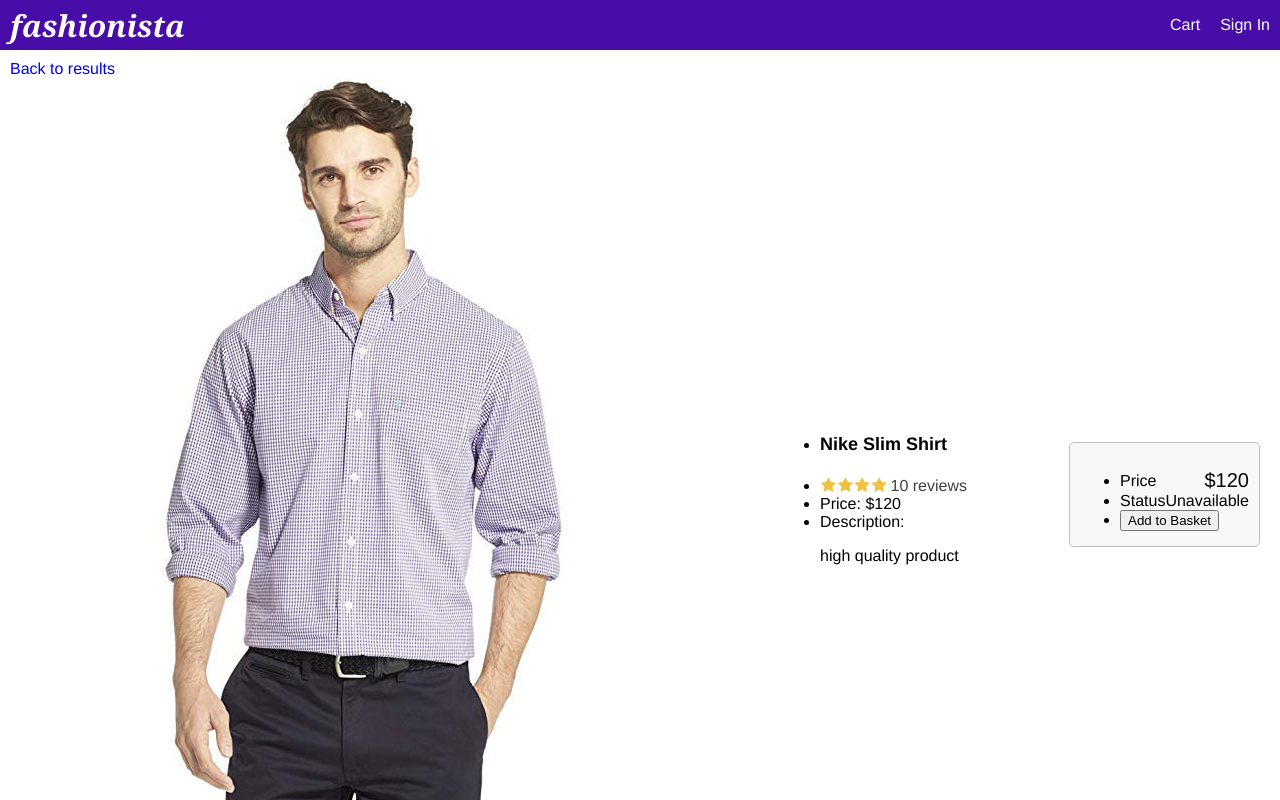
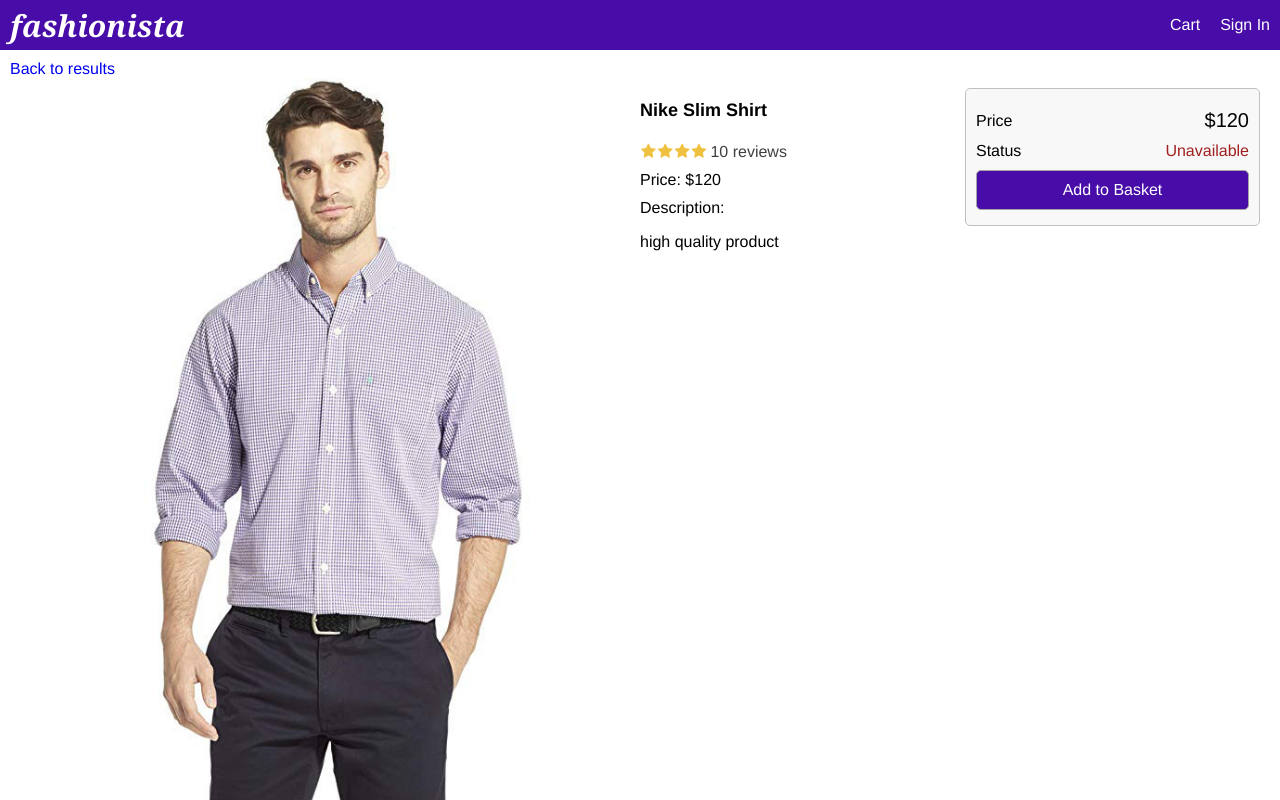
Before and after one commit to mittranj8/fashionista, a React (Create React App) app in the folder frontend/: page /product/1 in a window 1280 px wide. Shown: the top 800 px of the page. Built offline with nearby package versions, Linux system fonts and the light colour scheme.

Commit message:
added styles to product details

```diff
--- a/frontend/src/index.css
+++ b/frontend/src/index.css
@@ -61,6 +61,41 @@ a:hover {
   color: #f72585;
 }
 
+ul {
+  padding: 0;
+  margin: 0;
+  list-style-type: none;
+}
+
+li {
+  margin-top: 1rem;
+}
+
+button {
+  color: #fff;
+  padding: 1rem;
+  border-radius: 0.5rem;
+  border: 0.1rem #a4a4a4 solid;
+  font-size: 1.6rem;
+  font-family: Helvetica, Arial, sans-serif;
+  -webkit-font-smoothing: antialiased;
+  -moz-osx-font-smoothing: grayscale;
+  cursor: pointer;
+  background-color: #f8f8f8;
+}
+
+button:hover {
+  border: 0.2rem #f72585 solid;
+}
+
+button.primary {
+  background-color: #480ca8;
+}
+
+button.block {
+  width: 100%;
+}
+
 /* Header */
 header a {
   color: #fff;
@@ -86,6 +121,18 @@ a.brand {
   justify-content: center;
 }
 
+.row.top {
+  align-items: flex-start;
+}
+
+.col-1 {
+  flex: 1 1 25rem;
+}
+
+.col-2 {
+  flex: 2 1 50rem;
+}
+
 /* Images */
 img {
   border-radius: 0.5rem;
@@ -93,6 +140,10 @@ img {
 
 img.medium {
   max-width: 29rem;
+  width: 100%;
+}
+
+img.large {
   width: 100%;
 }
 
@@ -125,3 +176,13 @@ img.medium {
 .ratings span:last-child {
   color: #404040;
 }
+
+/* Alert */
+.success {
+  color: #20a020;
+  font-weight: bold;
+}
+
+.error {
+  color: #a02020;
+}
```
